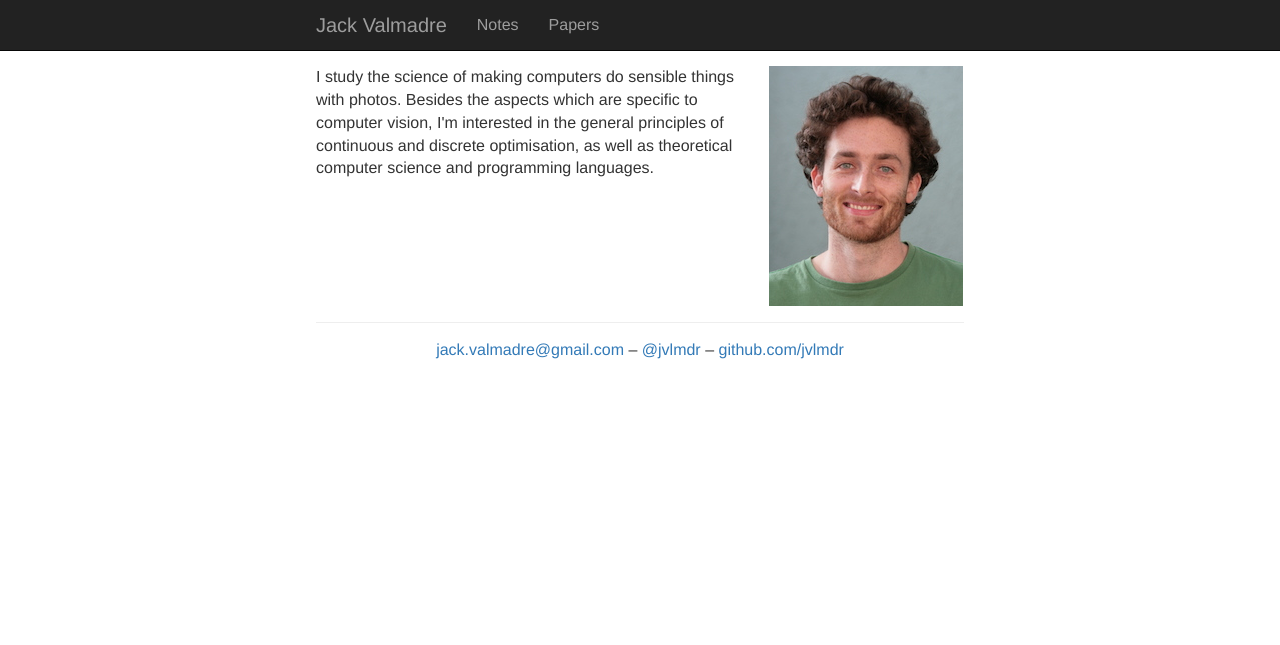
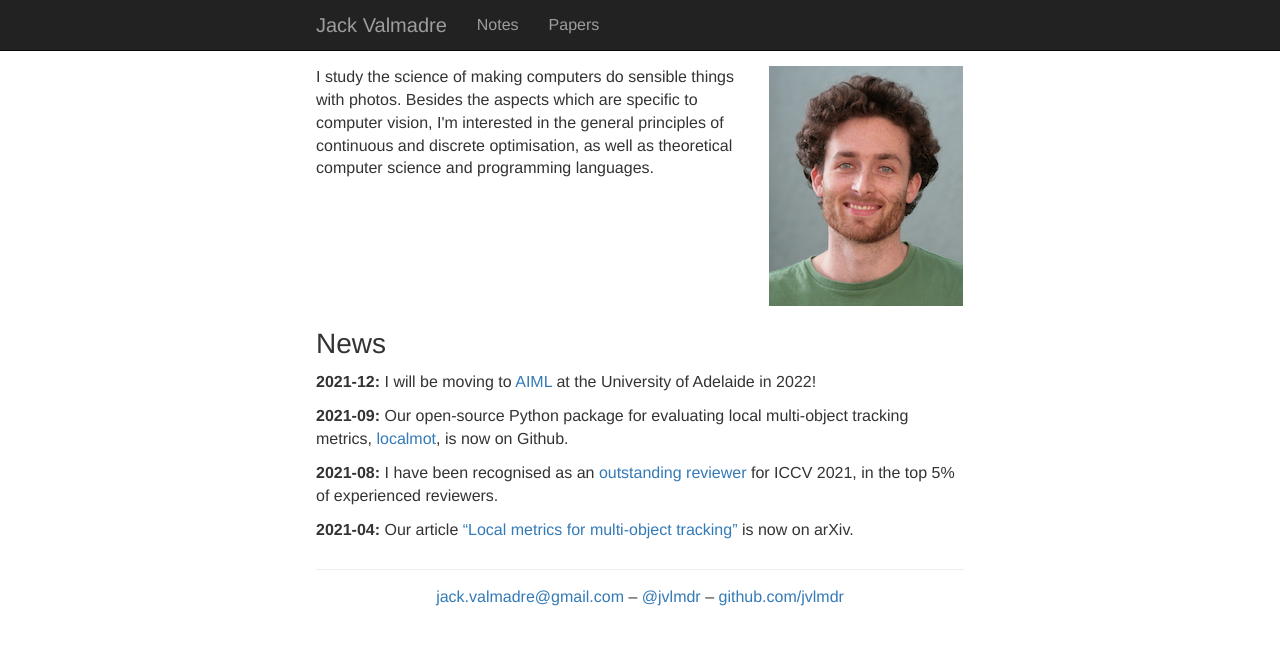
Before and after one commit to jvlmdr/jack.valmadre.net, a Jekyll site: the page built from index.html, in a window 1280 px wide. Shown: the top 645 px of the page. Built offline with Jekyll 4.4.1, drawn with Linux system fonts in a browser that asks for light colours; nearby versions of some CDN libraries.

Commit message:
Add news section to homepage

```diff
--- a/index.html
+++ b/index.html
@@ -4,6 +4,7 @@ layout: default
 
 <div class="body">
 <div class="container">
+
 <div class="row">
 <div class="col-md-8">
 <p>
@@ -14,6 +15,17 @@ Besides the aspects which are specific to computer vision, I'm interested in the
 <div class="col-md-4" style="text-align: center;">
 <img src="/assets/jack-2014-03.jpg" />
 </div>
+</div><!-- row -->
+
+<div class="row">
+<div class="col-md-12">
+<h3>News</h3>
+<p><strong>2021-12:</strong> I will be moving to <a href="https://www.adelaide.edu.au/aiml/">AIML</a> at the University of Adelaide in 2022!</p>
+<p><strong>2021-09:</strong> Our open-source Python package for evaluating local multi-object tracking metrics, <a href="https://github.com/google-research/localmot">localmot</a>, is now on Github.</p>
+<p><strong>2021-08:</strong> I have been recognised as an <a href="https://iccv2021.thecvf.com/outstanding-reviewers">outstanding reviewer</a> for ICCV 2021, in the top 5% of experienced reviewers.</p>
+<p><strong>2021-04:</strong> Our article <a href="https://arxiv.org/abs/2104.02631">&ldquo;Local metrics for multi-object tracking&rdquo;</a> is now on arXiv.</p>
 </div>
-  </div>
-</div>
+</div><!-- row -->
+
+</div><!-- container -->
+</div><!-- body -->
```
Lines whose indentation alone changed are shown as unchanged.
